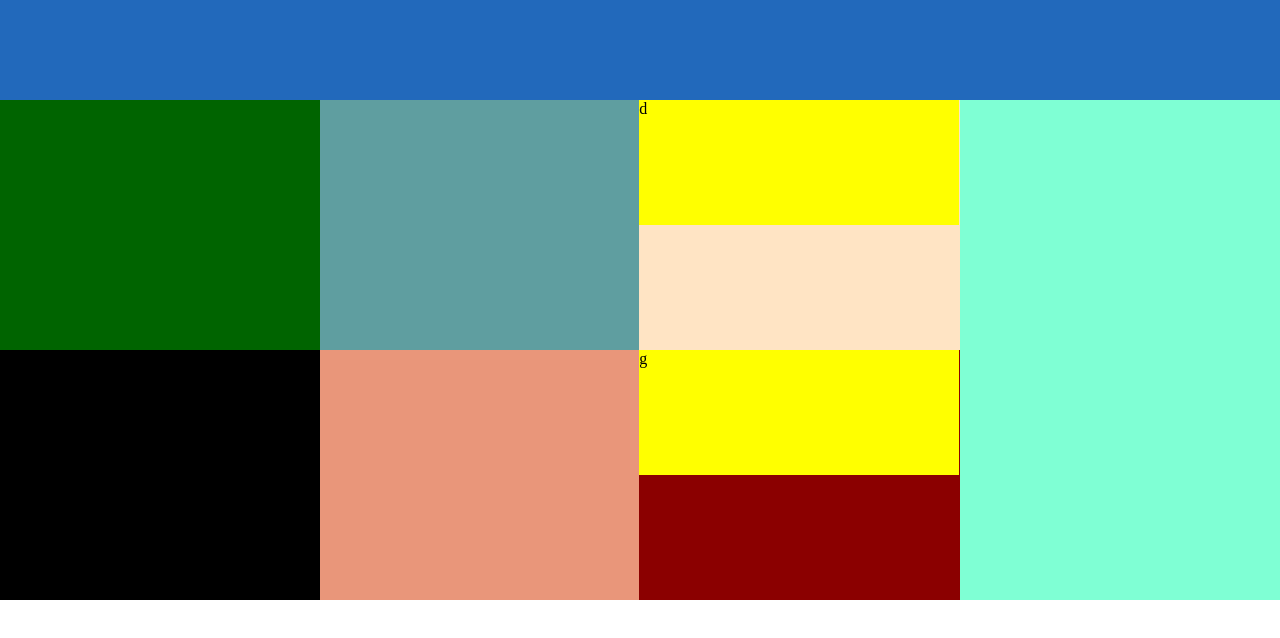
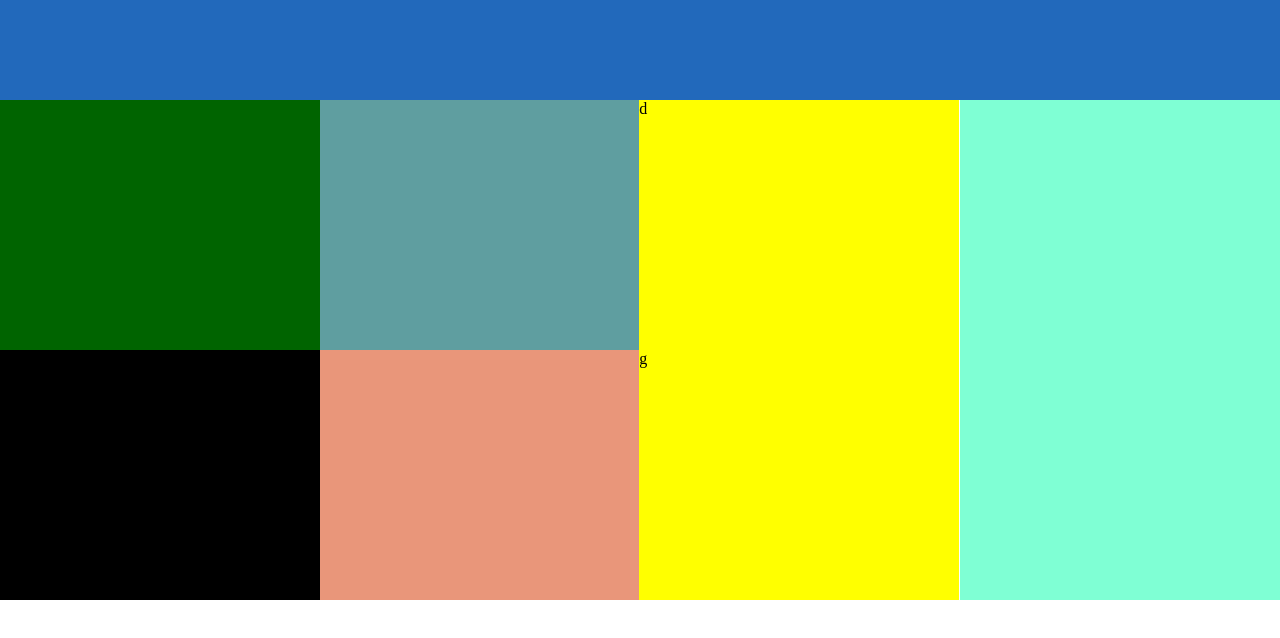
Before and after one commit to Obernatskiy/mar2022htmlBernatskiy, a plain HTML site: page lesson 4/index.html in a window 1280 px wide. Drawn offline with Linux system fonts and the light colour scheme.

Commit message:
роблю дз 4

```diff
--- a/lesson 4/main.css
+++ b/lesson 4/main.css
@@ -1,6 +1,5 @@
 .container {
     width: 100%;
-    background: burlywood;
     min-height: 600px;
 }
 .a {
@@ -15,7 +14,6 @@
 .twobox-wraper {
     width: 75%;
     height: 500px;
-    background: coral;
     display: flex;
     flex-direction: column;
 }
@@ -27,7 +25,6 @@
 .bcd {
     width: 100%;
     height: 250px;
-    background: bisque;
     display: flex;
     flex-direction: row;
 }
@@ -43,13 +40,12 @@
 }
 .d {
     width: 33.3%;
-    height: 50%;
+    height: 100%;
     background: yellow;
 }
 .efg {
     width: 100%;
     height: 250px;
-    background: darkred;
     display: flex;
     flex-direction: row;
 }
@@ -68,5 +64,5 @@
 .g {
     width: 33.3%;
     height: 50%;
-    background: grey;
+    background: grey; !important;
 }
```
